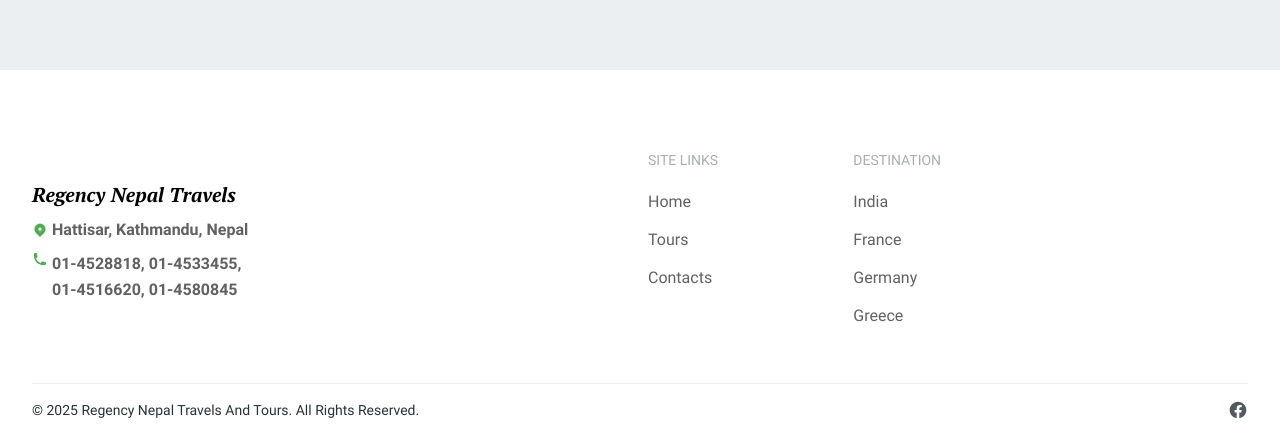
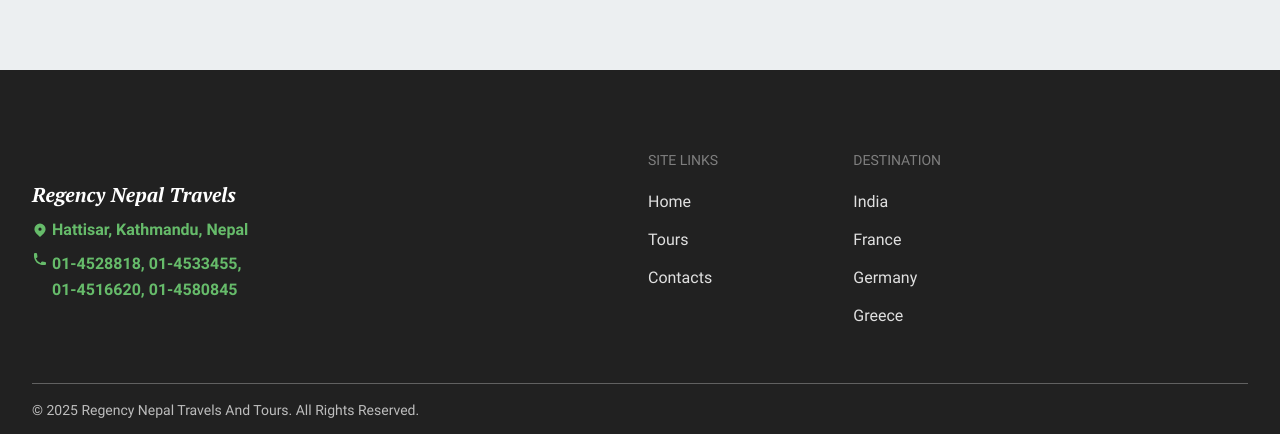
Before and after one commit to Prakritt/regency-new, a React (Vite) app: page /home in a window 1280 px wide. Shown: the part 6311-6745 px from the top of the page. Built offline with nearby package versions, Linux system fonts and the light colour scheme.

Commit message:
Make footer dark

```diff
--- a/src/components/Footer.jsx
+++ b/src/components/Footer.jsx
@@ -28,43 +28,36 @@
 
 export default function Footer() {
   return (
-    <footer className="relative w-full pt-[5rem] bg-white">
+    <footer className="relative w-full pt-[5rem] bg-gray-900 text-gray-300">
       <div className="mx-auto w-full max-w-7xl px-8">
         <div className="grid grid-cols-1 justify-between gap-4 md:grid-cols-2">
           <div className="flex flex-col justify-center">
             <Typography
               variant="h5"
-              className="mb-2 font-logo text-center md:text-left"
+              className="mb-2 font-logo text-center md:text-left text-white"
             >
               Regency Nepal Travels
             </Typography>
 
             <Typography
               variant="h6"
-              color="gray"
-              className="text-center md:text-left"
+              className="text-center md:text-left flex items-center justify-center md:justify-start gap-1 text-green-400"
             >
-              <div className="flex items-center justify-center md:justify-start">
               <HiLocationMarker
-                  className="text-green-500 mr-1"
+                aria-hidden="true"
                 style={{ width: 16, height: 16 }}
-                  aria-hidden="true"
               />
               Hattisar, Kathmandu, Nepal
-              </div>
             </Typography>
 
-            <Typography variant="h6" color="gray" className="mt-2">
-              <div className="flex flex-col md:flex-row items-center md:items-start">
-                <PhoneIcon
-                  className="text-green-500 mr-1"
-                  style={{ width: 16, height: 16 }}
-                  aria-hidden="true"
-                />
+            <Typography
+              variant="h6"
+              className="mt-2 flex flex-col md:flex-row items-center md:items-start gap-1 text-green-400"
+            >
+              <PhoneIcon aria-hidden="true" style={{ width: 16, height: 16 }} />
               <div className="flex flex-col text-center md:text-left">
                 <p>01-4528818, 01-4533455,</p>
                 <p>01-4516620, 01-4580845</p>
-                </div>
               </div>
             </Typography>
           </div>
@@ -74,8 +67,7 @@
               <ul key={title}>
                 <Typography
                   variant="small"
-                  color="blue-gray"
-                  className="mb-3 font-medium opacity-40"
+                  className="mb-3 font-medium opacity-60 text-gray-400"
                 >
                   {title}
                 </Typography>
@@ -85,8 +77,7 @@
                       <Typography
                         as="a"
                         href="#"
-                        color="gray"
-                        className="py-1.5 font-normal transition-colors hover:text-blue-gray-900"
+                        className="py-1.5 font-normal transition-colors hover:text-white"
                       >
                         {link.title}
                       </Typography>
@@ -98,38 +89,27 @@
           </div>
         </div>
 
-        <div className="mt-12 flex w-full flex-col items-center justify-center border-t border-blue-gray-50 py-4 md:flex-row md:justify-between">
+        <div className="mt-12 flex w-full flex-col items-center justify-center border-t border-gray-700 py-4 md:flex-row md:justify-between">
           <Typography
             variant="small"
-            className="mb-4 text-center font-normal text-blue-gray-900 md:mb-0"
+            className="mb-4 text-center font-normal md:mb-0 text-gray-400"
           >
             &copy; {currentYear} Regency Nepal Travels And Tours. All Rights
             Reserved.
           </Typography>
 
-          <div className="flex gap-4 text-blue-gray-900 sm:justify-center">
+          <div className="flex gap-4 text-gray-400 sm:justify-center">
             <Typography
               as="a"
               href="https://www.facebook.com/RegencyNepal/"
               target="_blank"
               rel="noopener noreferrer"
               aria-label="Facebook"
-              className="opacity-80 transition-opacity hover:opacity-100"
+              className="opacity-80 transition-opacity hover:opacity-100 hover:text-white"
             >
-              <svg
-                className="h-5 w-5"
-                fill="currentColor"
-                viewBox="0 0 24 24"
-                aria-hidden="true"
-              >
-                <path
-                  fillRule="evenodd"
-                  clipRule="evenodd"
-                  d="M22 12c0-5.523-4.477-10-10-10S2 6.477 2 12c0 4.991 3.657 9.128 8.438 9.878v-6.987h-2.54V12h2.54V9.797c0-2.506 1.492-3.89 3.777-3.89 1.094 0 2.238.195 2.238.195v2.46h-1.26c-1.243 0-1.63.771-1.63 1.562V12h2.773l-.443 2.89h-2.33v6.988C18.343 21.128 22 16.991 22 12z"
-                />
-              </svg>
+              {/* Facebook SVG icon */}
             </Typography>
-            {/* Add other social icons here similarly if needed */}
+            {/* Add other social icons here */}
           </div>
         </div>
       </div>
```
Lines whose indentation alone changed are shown as unchanged.
